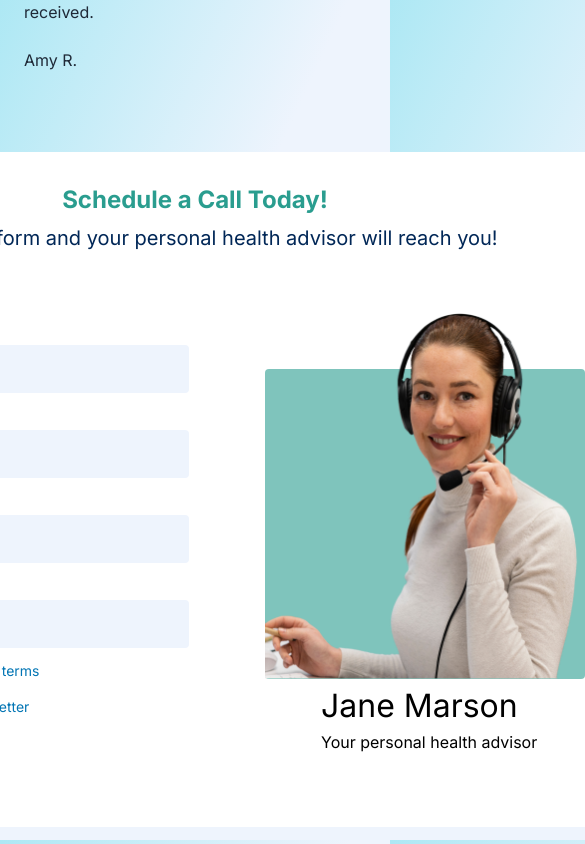
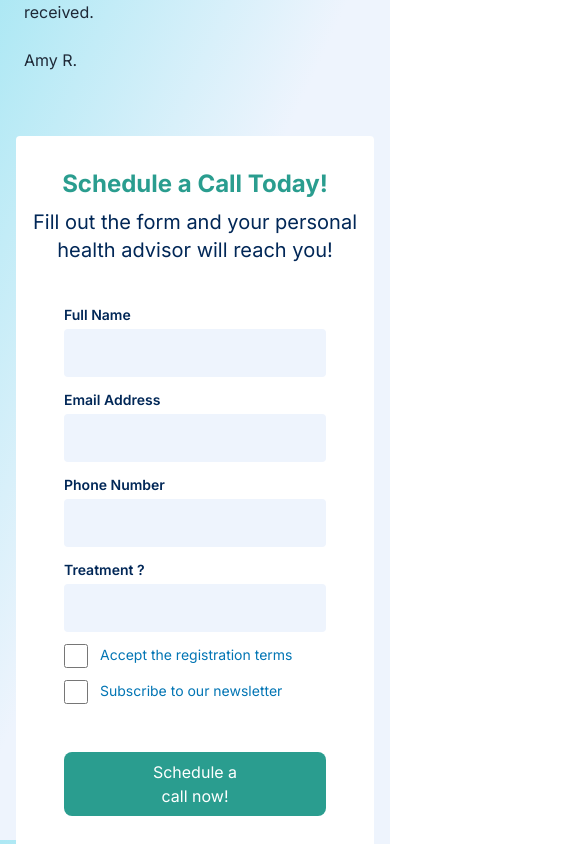
Before and after one commit to ttmjltd/findclinic, a Next.js app: page / in a window 390 px wide. Shown: the part 3380-4224 px from the top of the page, 585 px wide, since content can reach past the window. Built offline with nearby package versions, Linux system fonts and the light colour scheme.

Commit message:
contact form mobile version completed

```diff
--- a/app/_components/FormComponent.tsx
+++ b/app/_components/FormComponent.tsx
@@ -3,6 +3,7 @@ import { useState } from "react";
 import { PatientFormState } from "../types";
 import Input from "../_atoms/Input";
 import Checkbox from "../_atoms/Checkbox";
+import Button from "../_atoms/Button";
 import Image from "next/image";
 
 const FormComponent = () => {
@@ -19,16 +20,16 @@ const FormComponent = () => {
   };
 
   return (
-    <div className="w-full h-screen flex justify-center">
-      <div className="w-[900px] h-[675px] bg-white rounded m-4 flex flex-col gap-2 pt-8 ">
+    <div className="h-full lg:flex lg:justify-center ">
+      <div className="lg:w-[900px] h-full  lg:h-[675px] bg-white rounded mx-4  flex flex-col gap-2 pt-8 px-4 lg:px-0  ">
         <span className="text-2xl text-secondary text-center font-bold">
           Schedule a Call Today!
         </span>
         <span className="text-xl text-neutralDark text-center ">
           Fill out the form and your personal health advisor will reach you!
         </span>
-        <div className="flex gap-12 p-8">
-          <div className="w-[434px] h-[532px] p-7 flex flex-col gap-3">
+        <div className="flex  flex-col lg:flex-row lg:gap-12 p-8">
+          <div className="w-full lg:w-[434px] lg:h-[532px] lg:p-7 flex flex-col gap-3  ">
             <Input
               label="Full Name"
               value={form?.fullName}
@@ -61,17 +62,28 @@ const FormComponent = () => {
               value={subscribe}
               checked={subscribe}
             />
-          </div>
-          <div className="w-[342px] relative">
-            <div className="bg-secondary  w-[320px] rounded h-[310px] opacity-60 absolute bottom-[145px] left-0 "></div>
+            {/*
             <Image
               src="/advisor.png"
               alt="advisor-image"
               width={350}
               height={400}
-              className="object-cover absolute bottom-[145px] left-0"
+              className="object-cover"
+            /> */}
+          </div>
+          <div className=" mt-12 md:mt-8 flex justify-center lg:hidden">
+            <Button label="Schedule a call now!" variation="broad-dark" />
+          </div>
+          <div className="w-full  lg:w-[342px] relative mt-40 ">
+            <div className="bg-secondary  lg:w-[320px] rounded  h-[310px]  lg:absolute opacity-60   bottom-[145px] left-0"></div>
+            <Image
+              src="/advisor.png"
+              alt="advisor-image"
+              width={350}
+              height={400}
+              className="object-cover absolute  bottom-[145px] left-0"
             />
-            <div className="flex flex-col absolute bottom-[70px] left-14">
+            <div className="flex flex-col  left-0 lg:absolute lg:bottom-[70px] lg:left-14 text-center lg:text-lef  ">
               <span className="text-[32px] ">Jane Marson</span>
               <span className="text-[16px] ">Your personal health advisor</span>
             </div>
```
